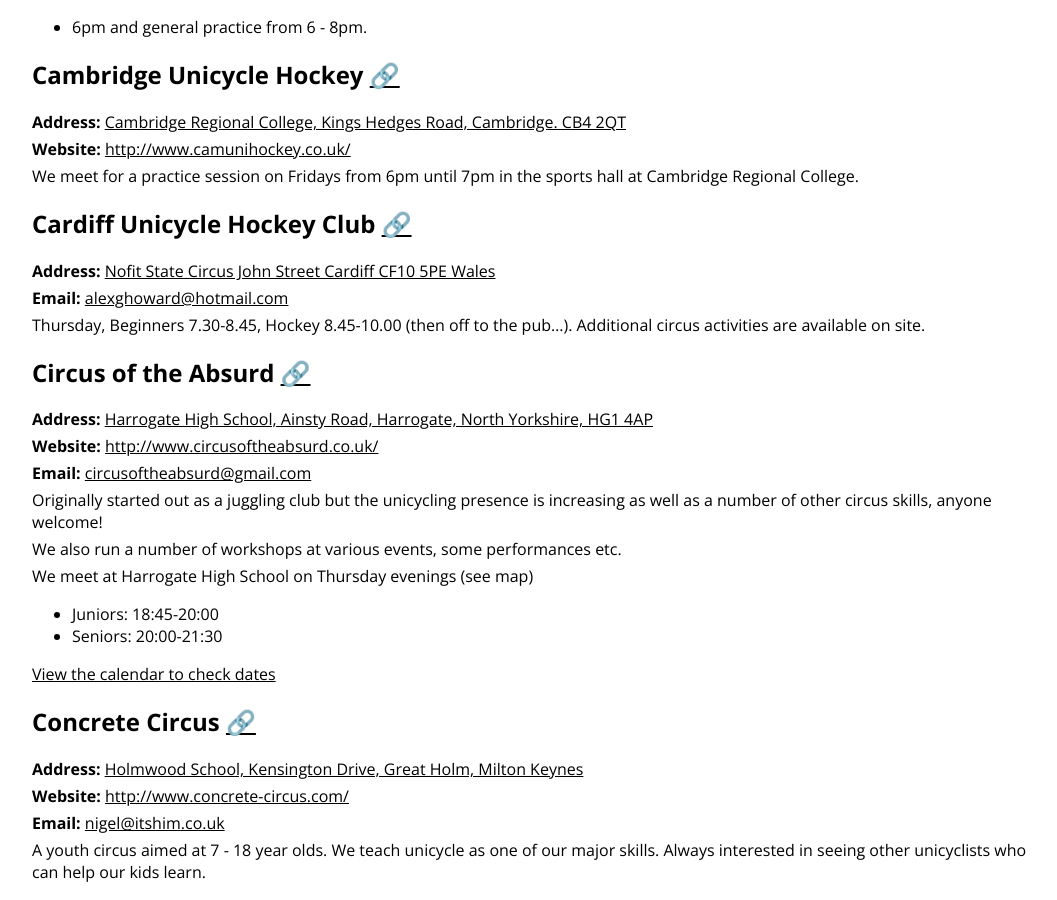
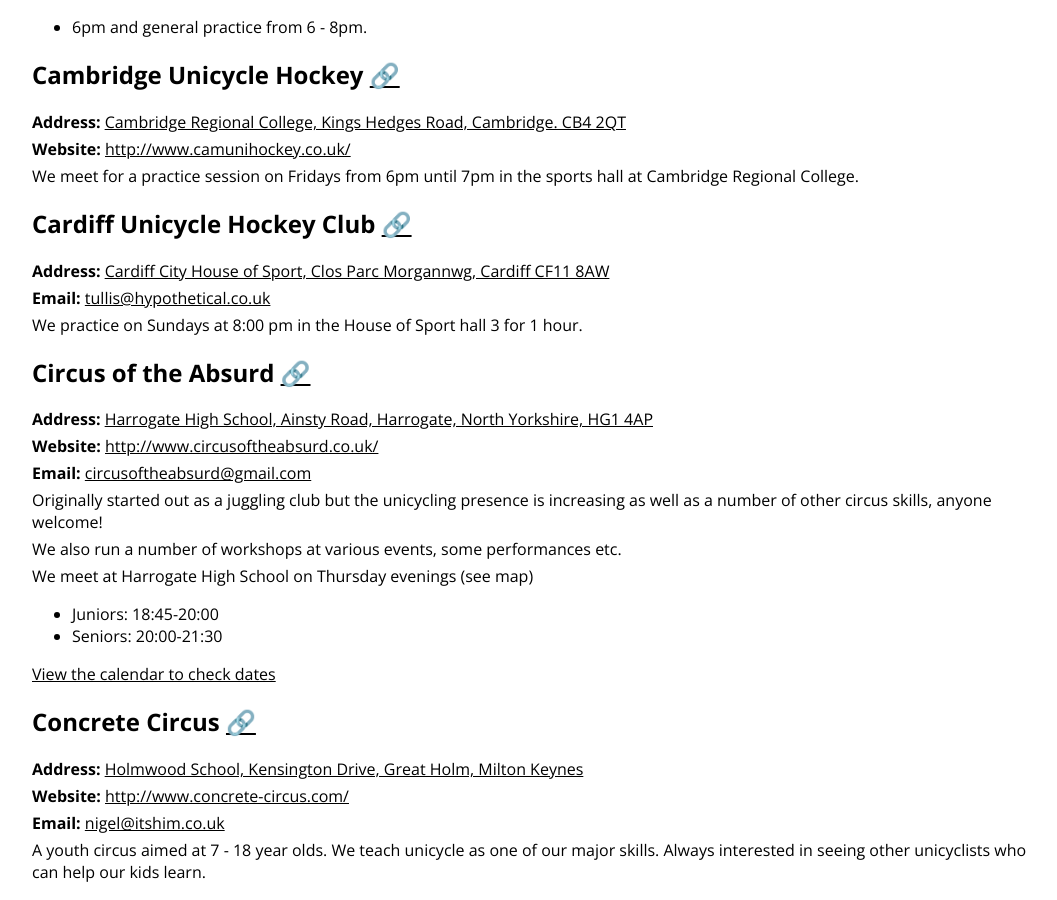
Before and after one commit to UnionOfUKUnicyclists/unionofukunicyclists.github.io, a Jekyll site: the page built from clubs/index.md, in a window 1280 px wide and 900 px high, scrolled down 1300 px. Shown: the whole window, without its empty margins (96-1153 px from the left). Built offline with Jekyll 4.4.1, drawn with Linux system fonts in a browser that asks for light colours; nearby versions of some CDN libraries.

Commit message:
Change contact and location details for Cardiff

```diff
--- a/_data/clubs.yaml
+++ b/_data/clubs.yaml
@@ -66,15 +66,14 @@
     hall at Cambridge Regional College.
 
 - name: "Cardiff Unicycle Hockey Club"
-  address: "Nofit State Circus John Street Cardiff CF10 5PE Wales"
-  latitude: 51.476321
-  longitude: -3.172866
+  address: "Cardiff City House of Sport, Clos Parc Morgannwg, Cardiff CF11 8AW"
+  latitude: 51.470819
+  longitude: 3.200126
   contact:
-    name: "Alex Howard"
-    email: "alexghoward@hotmail.com"
+    name: "Ben Tullis"
+    email: "tullis@hypothetical.co.uk"
   text: |
-    Thursday, Beginners 7.30-8.45, Hockey 8.45-10.00 (then off to the pub...).
-    Additional circus activities are available on site.
+    We practice on Sundays at 8:00 pm in the House of Sport hall 3 for 1 hour.
 
 - name: "Circus of the Absurd"
   address: "Harrogate High School, Ainsty Road, Harrogate, North Yorkshire, HG1 4AP"
```
